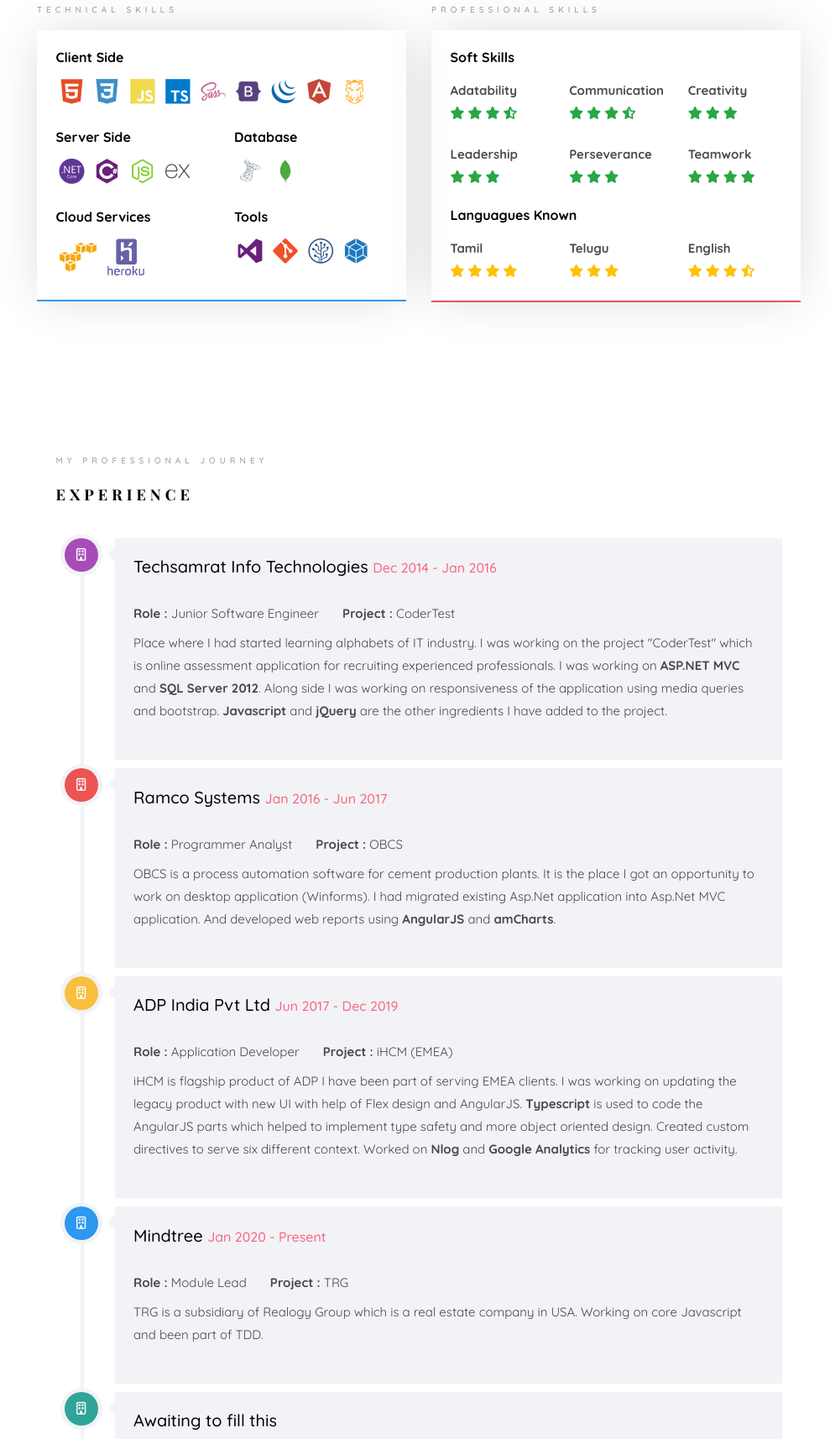
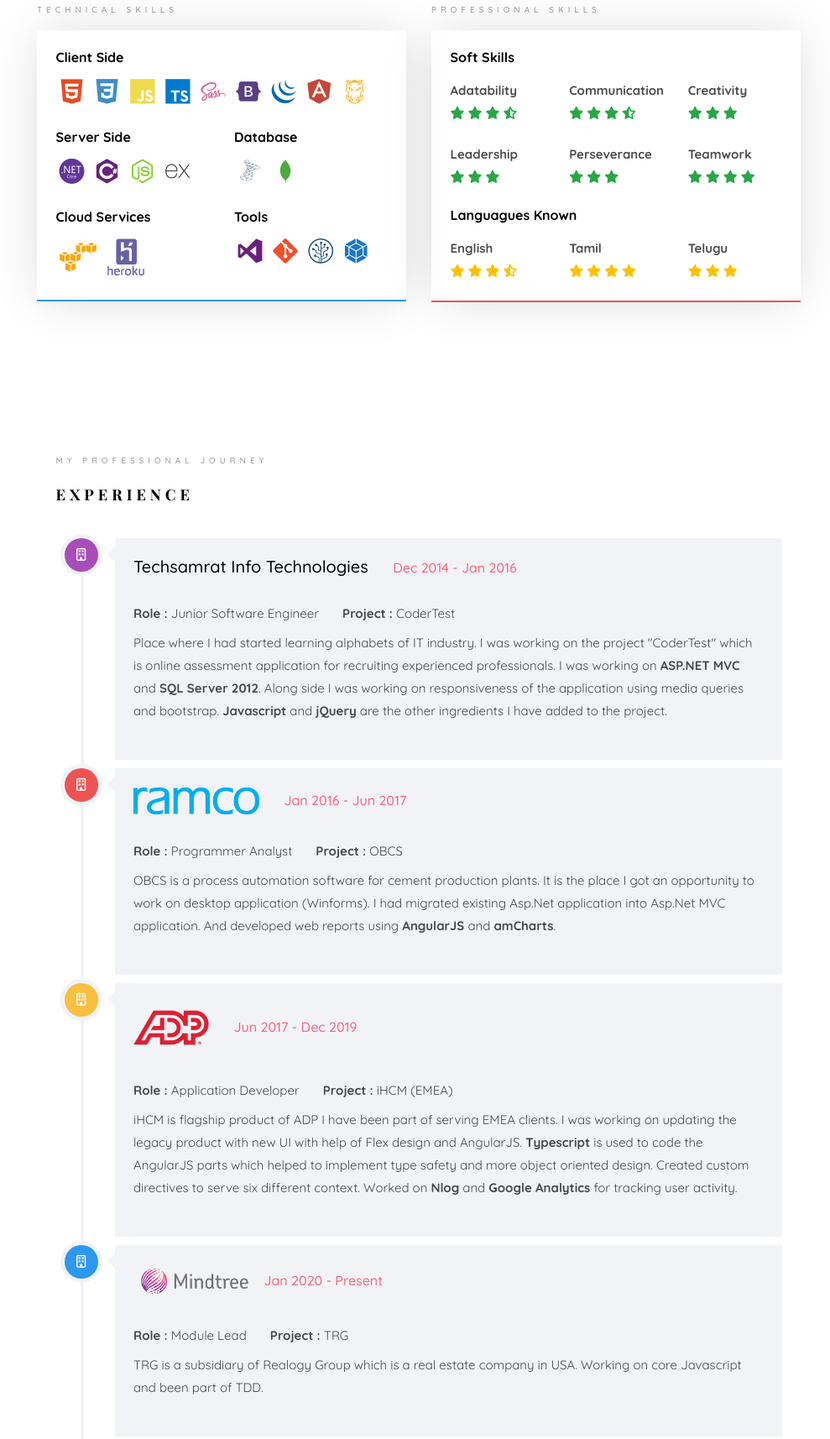
Before and after one commit to sivakumaraghavan/sivakumaraghavan.github.io, a website: page index.html in a window 1280 px wide. Shown: the part 2135-3849 px from the top of the page at 84% size, without its empty margins (291-1280 px from the left). Drawn offline with nearby package versions, Linux system fonts and the light colour scheme; some packages are replaced by stand-ins of ours; a script that the page names is missing; a web font is replaced by a local one.

Commit message:
updated company logos in experience section

```diff
--- a/index.html
+++ b/index.html
@@ -343,6 +343,15 @@
 											<h3 class="mb-3"><strong>Languagues Known</strong></h3>
 											<div class="row">
 												<div class="col-md-4">
+													<strong>English</strong>
+													<p class="mb-0 text-warning">
+														<span><i class="fas fa-star"></i></span>
+														<span><i class="fas fa-star"></i></span>
+														<span><i class="fas fa-star"></i></span>
+														<span><i class="fas fa-star-half-alt"></i></span>
+													</p>
+												</div>
+												<div class="col-md-4">
 													<strong>Tamil</strong>
 													<p class="mb-0 text-warning">
 														<span><i class="fas fa-star"></i></span>
@@ -357,15 +366,6 @@
 														<span><i class="fas fa-star"></i></span>
 														<span><i class="fas fa-star"></i></span>
 														<span><i class="fas fa-star"></i></span>
-													</p>
-												</div>
-												<div class="col-md-4">
-													<strong>English</strong>
-													<p class="mb-0 text-warning">
-														<span><i class="fas fa-star"></i></span>
-														<span><i class="fas fa-star"></i></span>
-														<span><i class="fas fa-star"></i></span>
-														<span><i class="fas fa-star-half-alt"></i></span>
 													</p>
 												</div>
 											</div>
@@ -395,7 +395,10 @@
 												</div>
 
 												<div class="timeline-label">
-													<h2><a href="#">Techsamrat Info Technologies</a> <span>Dec 2014 - Jan 2016</span></h2>
+													<h2>
+														<a href="#">Techsamrat Info Technologies</a>
+														<span class="ml-4">Dec 2014 - Jan 2016</span>
+													</h2>
 													<div class="mb-2">
 														<span class="pr-4"><strong>Role : </strong>Junior Software Engineer</span>
 														<strong>Project : </strong><span>CoderTest</span>
@@ -416,7 +419,12 @@
 												</div>
 
 												<div class="timeline-label">
-													<h2><a href="#">Ramco Systems</a> <span>Jan 2016 - Jun 2017</span></h2>
+													<h2>
+														<a target="_blank" href="https://www.ramco.com/">
+															<img title="Ramco Systems" width="20%" height="20%" class="img-fluid" src="public/images/Ramco_Logo.png">
+														</a>
+														<span class="ml-4">Jan 2016 - Jun 2017</span>
+													</h2>
 													<div class="mb-2">
 														<span class="pr-4"><strong>Role : </strong>Programmer Analyst</span>
 														<strong>Project : </strong><span>OBCS</span>
@@ -436,7 +444,12 @@
 										</div>
 
 										<div class="timeline-label">
-												<h2><a href="#">ADP India Pvt Ltd</a> <span>Jun 2017 - Dec 2019</span></h2>
+												<h2>
+													<a target="_blank" href="https://www.adp.com/">
+														<img title="ADP India Pvt Ltd" width="12%" height="8%" class="img-fluid" src="public/images/ADP_Logo.png">
+													</a>
+													<span class="ml-4">Jun 2017 - Dec 2019</span>
+												</h2>
 												<div class="mb-2">
 													<span class="pr-4"><strong>Role : </strong>Application Developer</span>
 													<strong>Project : </strong><span>iHCM (EMEA)</span>
@@ -458,7 +471,12 @@
 											</div>
 
 											<div class="timeline-label">
-												<h2><a href="#">Mindtree</a> <span>Jan 2020 - Present</span></h2>
+												<h2>
+													<a target="_blank" href="https://www.mindtree.com/">
+														<img title="Mindtree Pvt Ltd" width="20%" height="20%" class="img-fluid" src="public/images/Mindtree_Logo.png">
+													</a>
+													<span>Jan 2020 - Present</span>
+												</h2>
 												<div class="mb-2">
 													<span class="pr-4"><strong>Role : </strong>Module Lead</span>
 													<strong>Project : </strong><span>TRG</span>
```
Also changed, not shown: public/images/ADP_Logo.png (added), public/images/Mindtree_Logo.png (added), public/images/Ramco_Logo.png (added).
